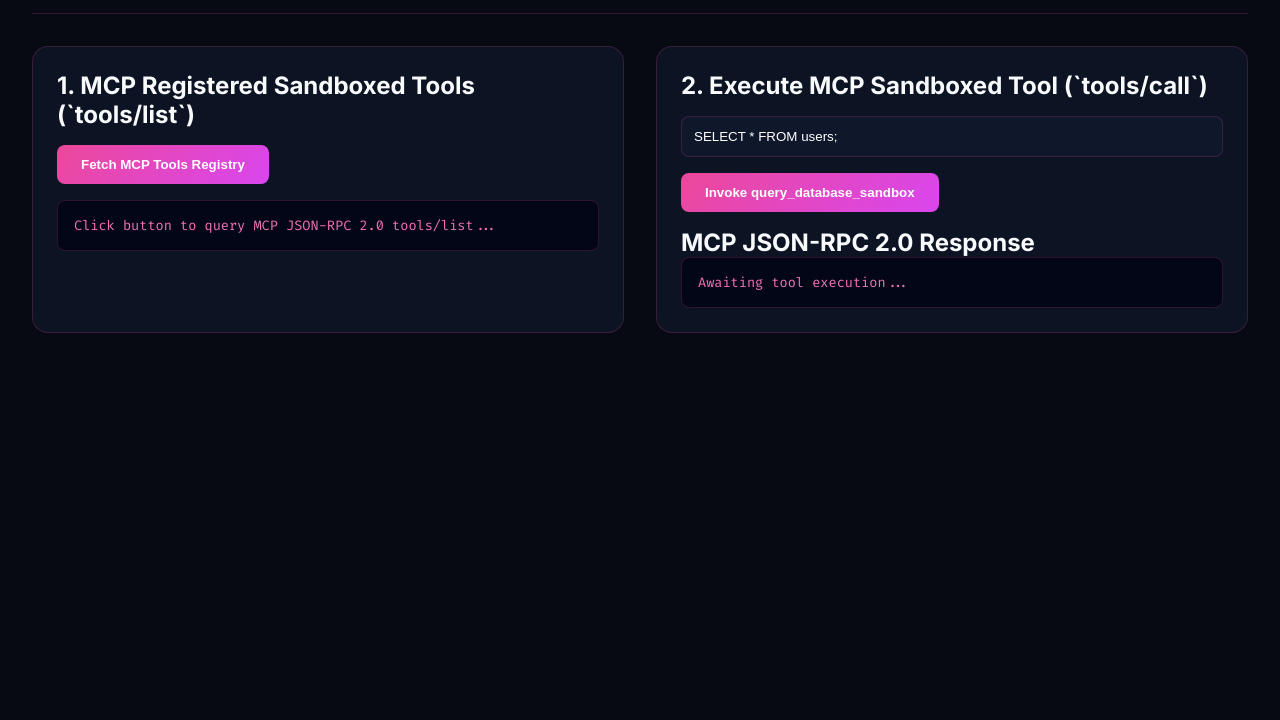
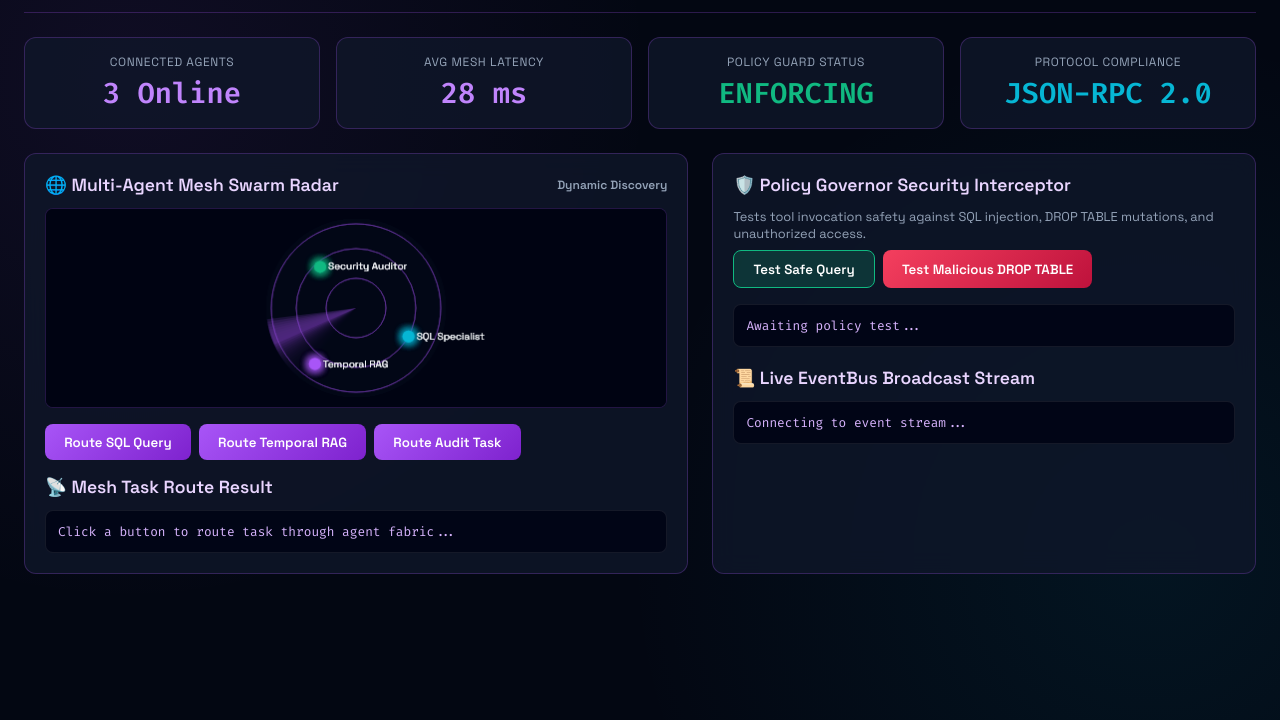
Before and after one commit to anderdebona/mcp-autonomous-agent-fabric, a website: page public/index.html in a window 1280 px wide. Shown: the part 80-800 px from the top of the page. Drawn offline with Linux system fonts and the light colour scheme; no server answers.

Commit message:
feat(turbocharge): add Agent Swarm Radar, Policy Governor sandbox, and EventBus stream

```diff
--- a/public/index.html
+++ b/public/index.html
@@ -3,91 +3,203 @@
 <head>
   <meta charset="UTF-8">
   <meta name="viewport" content="width=device-width, initial-scale=1.0">
-  <title>Model Context Protocol (MCP) Agent Fabric Inspector | anderdebona</title>
-  <link href="https://fonts.googleapis.com/css2?family=Inter:wght@300;400;600;700;800&family=Fira+Code:wght@400;600&display=swap" rel="stylesheet">
+  <title>MCP Autonomous Agent Fabric Studio | anderdebona</title>
+  <link href="https://fonts.googleapis.com/css2?family=Space+Grotesk:wght@400;600;700&family=Fira+Code:wght@400;600&display=swap" rel="stylesheet">
   <style>
     :root {
-      --bg: #070913;
-      --panel: rgba(15, 23, 42, 0.75);
-      --border: rgba(236, 72, 153, 0.2);
-      --accent: #ec4899;
-      --accent-glow: rgba(236, 72, 153, 0.4);
+      --bg: #030712;
+      --panel: rgba(15, 23, 42, 0.8);
+      --border: rgba(168, 85, 247, 0.25);
+      --purple: #a855f7;
       --cyan: #06b6d4;
       --green: #10b981;
-      --text: #f8fafc;
+      --red: #f43f5e;
+      --text: #f9fafb;
+      --text-dim: #94a3b8;
     }
     * { box-sizing: border-box; margin: 0; padding: 0; }
-    body { font-family: 'Inter', sans-serif; background: var(--bg); color: var(--text); padding: 2rem; }
-    header { display: flex; justify-content: space-between; align-items: center; margin-bottom: 2rem; border-bottom: 1px solid var(--border); padding-bottom: 1rem; }
-    .brand { font-size: 1.5rem; font-weight: 800; background: linear-gradient(135deg, #ec4899, #8b5cf6); -webkit-background-clip: text; -webkit-text-fill-color: transparent; }
-    .grid { display: grid; grid-template-columns: 1fr 1fr; gap: 2rem; }
-    .panel { background: var(--panel); border: 1px solid var(--border); border-radius: 1rem; padding: 1.5rem; }
-    .btn { background: linear-gradient(135deg, #ec4899, #d946ef); color: white; border: none; padding: 0.75rem 1.5rem; border-radius: 0.5rem; font-weight: 700; cursor: pointer; }
-    pre { background: rgba(2, 6, 23, 0.9); border: 1px solid var(--border); padding: 1rem; border-radius: 0.5rem; font-family: 'Fira Code', monospace; font-size: 0.85rem; color: #f472b6; overflow-x: auto; max-height: 250px; }
+    body { font-family: 'Space Grotesk', sans-serif; background: var(--bg); color: var(--text); padding: 1.5rem; min-height: 100vh; background-image: radial-gradient(circle at 10% 20%, rgba(168, 85, 247, 0.08) 0%, transparent 40%), radial-gradient(circle at 90% 80%, rgba(6, 182, 212, 0.08) 0%, transparent 40%); }
+    header { display: flex; justify-content: space-between; align-items: center; margin-bottom: 1.5rem; border-bottom: 1px solid var(--border); padding-bottom: 1rem; }
+    .brand { font-size: 1.6rem; font-weight: 700; background: linear-gradient(135deg, #c084fc, #06b6d4); -webkit-background-clip: text; -webkit-text-fill-color: transparent; }
+    .status-badge { background: rgba(168, 85, 247, 0.15); color: #d8b4fe; border: 1px solid rgba(216, 180, 254, 0.3); padding: 0.35rem 0.85rem; border-radius: 9999px; font-size: 0.8rem; font-weight: 600; }
+
+    .stats-row { display: grid; grid-template-columns: repeat(4, 1fr); gap: 1rem; margin-bottom: 1.5rem; }
+    .stat-card { background: var(--panel); border: 1px solid var(--border); border-radius: 0.75rem; padding: 1rem; text-align: center; }
+    .stat-val { font-size: 1.8rem; font-weight: 700; font-family: 'Fira Code', monospace; color: #c084fc; margin-top: 0.25rem; }
+    .stat-lbl { font-size: 0.75rem; color: var(--text-dim); text-transform: uppercase; letter-spacing: 0.05em; }
+
+    .main-grid { display: grid; grid-template-columns: 1.1fr 0.9fr; gap: 1.5rem; }
+    .panel { background: var(--panel); border: 1px solid var(--border); border-radius: 0.75rem; padding: 1.25rem; backdrop-filter: blur(12px); }
+    .panel-title { font-size: 1.1rem; font-weight: 600; margin-bottom: 0.75rem; display: flex; justify-content: space-between; align-items: center; color: #e9d5ff; }
+
+    canvas { width: 100%; height: 200px; background: rgba(2, 6, 23, 0.95); border: 1px solid rgba(168, 85, 247, 0.2); border-radius: 0.5rem; display: block; margin-bottom: 1rem; }
+
+    .btn { background: linear-gradient(135deg, #a855f7, #7e22ce); color: white; border: none; padding: 0.6rem 1.2rem; border-radius: 0.5rem; font-weight: 600; cursor: pointer; font-family: inherit; transition: 0.2s all; }
+    .btn:hover { opacity: 0.9; transform: translateY(-1px); box-shadow: 0 4px 12px rgba(168, 85, 247, 0.3); }
+    .btn-red { background: linear-gradient(135deg, #f43f5e, #be123c); }
+
+    .controls { display: flex; gap: 0.5rem; margin-bottom: 1rem; flex-wrap: wrap; }
+    pre { background: rgba(2, 6, 23, 0.95); border: 1px solid rgba(255, 255, 255, 0.08); padding: 0.75rem; border-radius: 0.5rem; font-family: 'Fira Code', monospace; font-size: 0.8rem; color: #d8b4fe; overflow-x: auto; max-height: 180px; }
   </style>
 </head>
 <body>
   <header>
     <div>
-      <div class="brand">👑 Model Context Protocol (MCP) Agent Fabric</div>
-      <div style="font-size: 0.85rem; color: #94a3b8;">Anthropic & OpenAI Compatible Agent Governance Fabric • anderdebona</div>
+      <div class="brand">👑 Model Context Protocol (MCP) Agent Fabric Studio 🤖</div>
+      <div style="font-size: 0.85rem; color: var(--text-dim); margin-top: 0.2rem;">Multi-Agent Mesh Routing • Policy Governor Interceptor • EventBus Pub/Sub • by anderdebona</div>
     </div>
-    <span style="background: rgba(236, 72, 153, 0.15); color: #f472b6; border: 1px solid rgba(244, 114, 182, 0.3); padding: 0.35rem 0.85rem; border-radius: 9999px; font-size: 0.8rem; font-weight: 700;">MCP Protocol Spec 2026</span>
+    <span class="status-badge">● MCP Server v4.0 Active</span>
   </header>
 
-  <div class="grid">
+  <div class="stats-row">
+    <div class="stat-card">
+      <div class="stat-lbl">Connected Agents</div>
+      <div class="stat-val" id="statNodes">3 Online</div>
+    </div>
+    <div class="stat-card">
+      <div class="stat-lbl">Avg Mesh Latency</div>
+      <div class="stat-val" id="statMeshLatency">28 ms</div>
+    </div>
+    <div class="stat-card">
+      <div class="stat-lbl">Policy Guard Status</div>
+      <div class="stat-val" style="color: var(--green);">ENFORCING</div>
+    </div>
+    <div class="stat-card">
+      <div class="stat-lbl">Protocol Compliance</div>
+      <div class="stat-val" style="color: var(--cyan);">JSON-RPC 2.0</div>
+    </div>
+  </div>
+
+  <div class="main-grid">
     <div class="panel">
-      <h2>1. MCP Registered Sandboxed Tools (`tools/list`)</h2>
-      <button class="btn" onclick="fetchTools()" style="margin-top: 1rem; margin-bottom: 1rem;">Fetch MCP Tools Registry</button>
-      <pre id="toolsList">Click button to query MCP JSON-RPC 2.0 tools/list...</pre>
+      <div class="panel-title">
+        <span>🌐 Multi-Agent Mesh Swarm Radar</span>
+        <span style="font-size: 0.75rem; color: var(--text-dim);">Dynamic Discovery</span>
+      </div>
+      <canvas id="radarCanvas"></canvas>
+      <div class="controls">
+        <button class="btn" onclick="routeTask('query_database_sandbox')">Route SQL Query</button>
+        <button class="btn" onclick="routeTask('summarize_temporal_graph')">Route Temporal RAG</button>
+        <button class="btn" onclick="routeTask('inspect_system_metrics')">Route Audit Task</button>
+      </div>
+      <div class="panel-title" style="margin-top: 1rem;"><span>📡 Mesh Task Route Result</span></div>
+      <pre id="routeLog">Click a button to route task through agent fabric...</pre>
     </div>
 
     <div class="panel">
-      <h2>2. Execute MCP Sandboxed Tool (`tools/call`)</h2>
-      <div style="margin-top: 1rem; margin-bottom: 1rem;">
-        <input type="text" id="sqlInput" value="SELECT * FROM users;" style="width: 100%; padding: 0.75rem; background: #0f172a; border: 1px solid var(--border); color: white; border-radius: 0.5rem; margin-bottom: 1rem;">
-        <button class="btn" onclick="executeMcpTool()">Invoke query_database_sandbox</button>
+      <div class="panel-title">
+        <span>🛡️ Policy Governor Security Interceptor</span>
       </div>
-      <h2>MCP JSON-RPC 2.0 Response</h2>
-      <pre id="rpcOutput">Awaiting tool execution...</pre>
+      <p style="color: var(--text-dim); font-size: 0.8rem; margin-bottom: 0.5rem;">
+        Tests tool invocation safety against SQL injection, DROP TABLE mutations, and unauthorized access.
+      </p>
+      <div class="controls">
+        <button class="btn" style="background: rgba(16, 185, 129, 0.2); border: 1px solid #10b981;" onclick="testPolicy('SELECT count(*) FROM metrics;', 'query_database_sandbox')">Test Safe Query</button>
+        <button class="btn btn-red" onclick="testPolicy('DROP TABLE users; --', 'query_database_sandbox')">Test Malicious DROP TABLE</button>
+      </div>
+      <pre id="policyLog">Awaiting policy test...</pre>
+
+      <div class="panel-title" style="margin-top: 1.25rem;">
+        <span>📜 Live EventBus Broadcast Stream</span>
+      </div>
+      <pre id="eventsLog">Connecting to event stream...</pre>
     </div>
   </div>
 
   <script>
-    async function fetchTools() {
-      const res = await fetch('/mcp', {
+    const canvas = document.getElementById('radarCanvas');
+    const ctx = canvas.getContext('2d');
+    canvas.width = canvas.offsetWidth;
+    canvas.height = 200;
+
+    let angle = 0;
+    const nodes = [
+      { name: 'SQL Specialist', angle: 0.5, dist: 60, color: '#06b6d4' },
+      { name: 'Temporal RAG', angle: 2.2, dist: 70, color: '#a855f7' },
+      { name: 'Security Auditor', angle: 4.0, dist: 55, color: '#10b981' }
+    ];
+
+    function drawRadar() {
+      ctx.fillStyle = 'rgba(2, 6, 23, 0.2)';
+      ctx.fillRect(0, 0, canvas.width, canvas.height);
+
+      const cx = canvas.width / 2;
+      const cy = canvas.height / 2;
+
+      // Draw radar rings
+      ctx.strokeStyle = 'rgba(168, 85, 247, 0.2)';
+      ctx.lineWidth = 1;
+      [30, 60, 85].forEach(r => {
+        ctx.beginPath();
+        ctx.arc(cx, cy, r, 0, Math.PI * 2);
+        ctx.stroke();
+      });
+
+      // Draw sweep beam
+      ctx.beginPath();
+      ctx.moveTo(cx, cy);
+      ctx.arc(cx, cy, 90, angle, angle + 0.3);
+      ctx.fillStyle = 'rgba(168, 85, 247, 0.15)';
+      ctx.fill();
+
+      // Draw nodes
+      nodes.forEach(n => {
+        const nx = cx + Math.cos(n.angle) * n.dist;
+        const ny = cy + Math.sin(n.angle) * n.dist;
+        ctx.beginPath();
+        ctx.arc(nx, ny, 6, 0, Math.PI * 2);
+        ctx.fillStyle = n.color;
+        ctx.shadowColor = n.color;
+        ctx.shadowBlur = 8;
+        ctx.fill();
+        ctx.shadowBlur = 0;
+
+        ctx.fillStyle = '#f8fafc';
+        ctx.font = '10px Space Grotesk';
+        ctx.fillText(n.name, nx + 8, ny + 3);
+      });
+
+      angle += 0.03;
+      requestAnimationFrame(drawRadar);
+    }
+    drawRadar();
+
+    async function routeTask(cap) {
+      const res = await fetch('/api/mesh/route', {
+        method: 'POST',
+        headers: { 'Content-Type': 'application/json' },
+        body: JSON.stringify({ requiredCapability: cap })
+      });
+      const data = await res.json();
+      document.getElementById('routeLog').innerText = JSON.stringify(data, null, 2);
+      loadEvents();
+    }
+
+    async function testPolicy(query, tool) {
+      const res = await fetch('/api/governor/evaluate', {
         method: 'POST',
         headers: { 'Content-Type': 'application/json' },
         body: JSON.stringify({
-          jsonrpc: '2.0',
-          id: 1,
-          method: 'tools/list'
+          clientRole: 'DEVELOPER',
+          toolName: tool,
+          argumentsPayload: { query }
         })
       });
       const data = await res.json();
-      document.getElementById('toolsList').innerText = JSON.stringify(data, null, 2);
+      document.getElementById('policyLog').innerText = JSON.stringify(data, null, 2);
+      loadEvents();
     }
 
-    async function executeMcpTool() {
-      const sqlQuery = document.getElementById('sqlInput').value;
-      const res = await fetch('/mcp', {
-        method: 'POST',
-        headers: { 'Content-Type': 'application/json' },
-        body: JSON.stringify({
-          jsonrpc: '2.0',
-          id: 2,
-          method: 'tools/call',
-          params: {
-            name: 'query_database_sandbox',
-            arguments: { sqlQuery }
-          }
-        })
-      });
+    async function loadEvents() {
+      const res = await fetch('/api/events');
       const data = await res.json();
-      document.getElementById('rpcOutput').innerText = JSON.stringify(data, null, 2);
+      document.getElementById('eventsLog').innerText = JSON.stringify(data.events, null, 2);
     }
 
-    window.onload = fetchTools;
+    window.onload = () => {
+      routeTask('query_database_sandbox');
+      loadEvents();
+    };
   </script>
 </body>
 </html>
--- a/src/mcp/event-bus.ts
+++ b/src/mcp/event-bus.ts
@@ -1,4 +1,4 @@
-export type MCPEventType = 'tool_call' | 'resource_read' | 'session_start' | 'session_end' | 'error';
+export type MCPEventType = 'tool_call' | 'resource_read' | 'session_start' | 'session_end' | 'error' | 'mcp_request' | 'task_routed' | 'policy_evaluated';
 export interface MCPEvent { type: MCPEventType; timestamp: number; payload: Record<string, any>; }
 export class MCPEventBus {
   private listeners: Map<MCPEventType, Array<(event: MCPEvent) => void>> = new Map();
```
Also changed, not shown: src/server.ts (+69 -1 lines).
